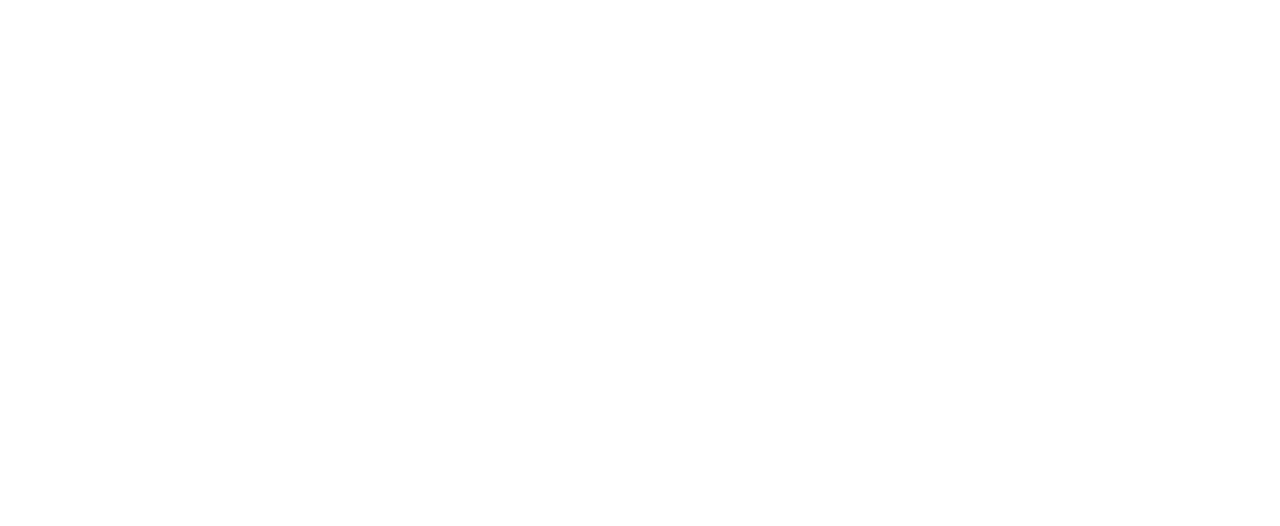
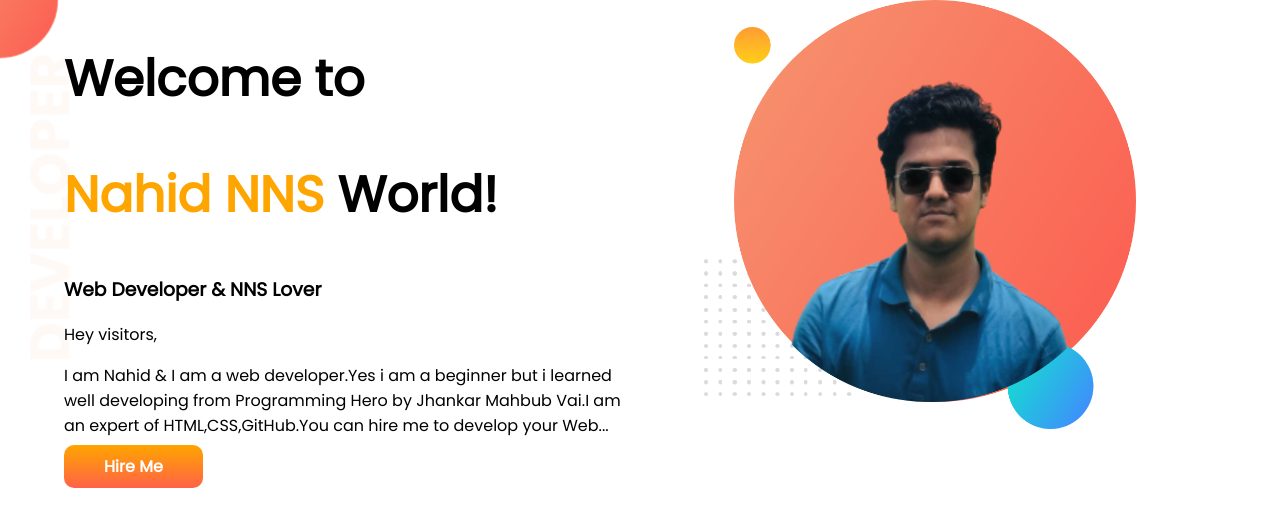
Before and after one commit to nahidnns/developer-portfolio, a plain HTML site: page index.html in a window 1280 px wide. Drawn offline with Linux system fonts and the light colour scheme.

Commit message:
section one commited

```diff
--- a/index.html
+++ b/index.html
@@ -1,13 +1,32 @@
 <!DOCTYPE html>
 <html lang="en">
+
 <head>
     <meta charset="UTF-8">
     <meta http-equiv="X-UA-Compatible" content="IE=edge">
     <meta name="viewport" content="width=device-width, initial-scale=1.0">
     <title>Nahid Portfolio</title>
+    <link rel="preconnect" href="https://fonts.googleapis.com">
+    <link rel="preconnect" href="https://fonts.gstatic.com" crossorigin>
+    <link href="https://fonts.googleapis.com/css2?family=Poppins&display=swap" rel="stylesheet">
     <link rel="stylesheet" href="style.css">
 </head>
+
 <body>
+    <section class="top-banner">
+        <div class="half-width">
+            <h1>Welcome to</h1>
+            <h1><span class="orange-color">Nahid NNS</span> World!</h1>
+            <h3>Web Developer & NNS Lover</h3>
+            <p>Hey visitors,</p>
+            <p>I am Nahid & I am a web developer.Yes i am a beginner but i learned well developing from Programming Hero
+                by
+                Jhankar Mahbub Vai.I am an expert of HTML,CSS,GitHub.You can hire me to develop your Web... </p>
+            <a class="link-button" target="blank" href="https://www.linkedin.com/in/md-nahidul-islam-117294213/">Hire
+                Me</a>
+        </div>
+        <div class="half-width"><img src="images/nahid1.png" alt=""></div>
+    </section>
+</body>
 
-</body>
 </html>
--- a/style.css
+++ b/style.css
@@ -0,0 +1,32 @@
+body{
+    font-family: 'Poppins', sans-serif;
+    margin:0%;
+}
+h1{
+    font-size:50px;
+}
+.orange-color{
+    color:orange;
+}
+section{
+    display:flex;
+}
+.half-width{
+    width:50%;
+    padding-left:5%;
+}
+.half-width img{
+    width:75%;
+}
+.link-button{
+    text-decoration:none;
+    background-image: linear-gradient(orange,tomato);
+    color:white;
+    font-weight: 700;
+    padding:10px 40px;
+    border-radius:10px;
+}
+.top-banner{
+    background-image: url(images/top-banner.png);
+    background-repeat: no-repeat;
+}
```
Also changed, not shown: images/dream-bg.png (added), images/exp-bg.png (added), images/jhankar.png (added), images/jhankar2.png (added), images/my-bg.png (added), images/my-bg2.png (added), images/nahid1.png (added), images/nahid2.png (added), images/top-banner.png (added), showoff/IMG-20210602-WA0005-01.jpeg (added), showoff/nahid1.png (added), 2 other files.
